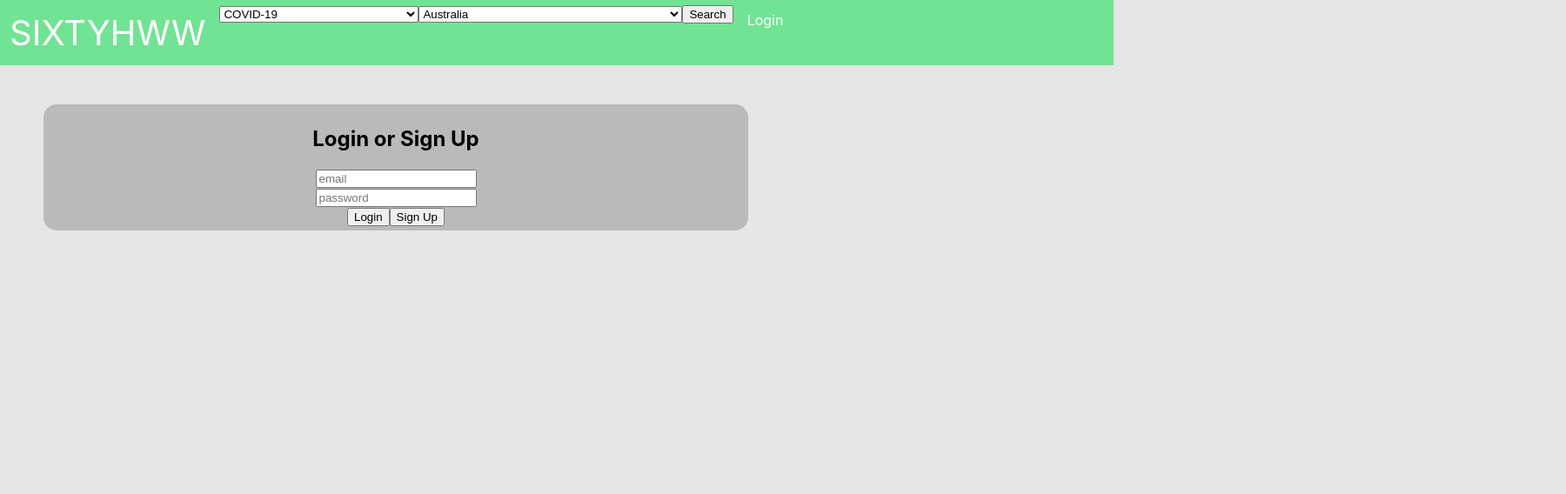
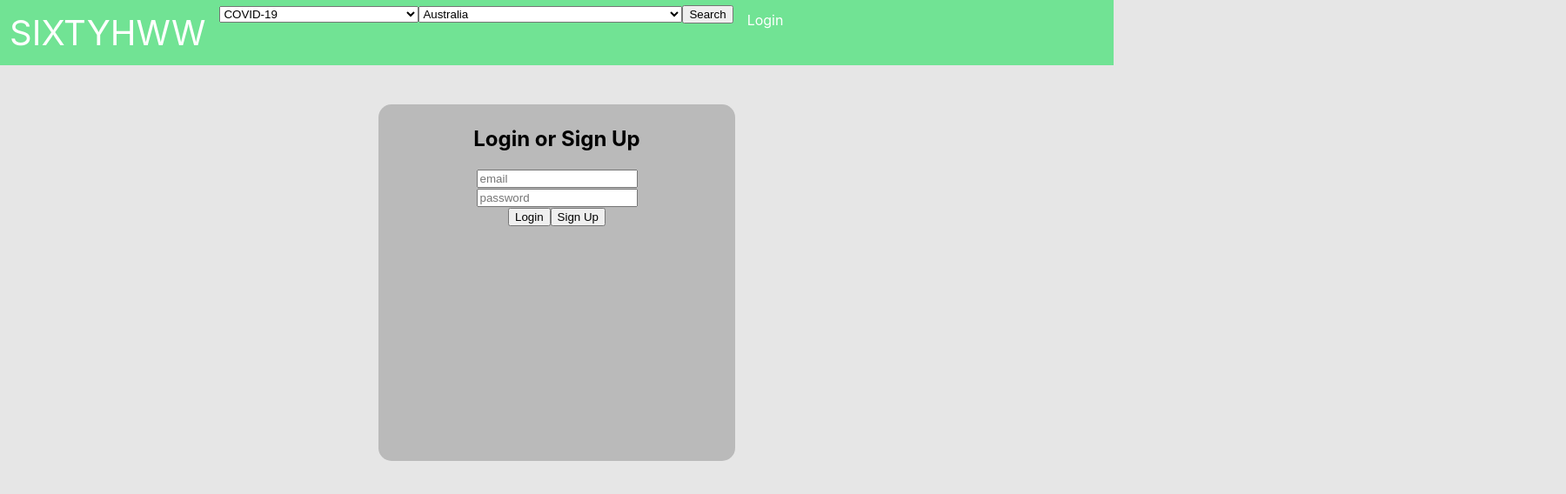
Before and after one commit to DanielF737/SENG3011_SIXTYHWW, a React (Create React App) app in the folder PHASE_2/Application_SourceCode/: page /login in a window 1280 px wide. Shown: the top 568 px of the page at 87% size, 1800 px wide, since content can reach past the window. Built offline with nearby package versions, Linux system fonts and the light colour scheme; what google-maps-react would draw is missing.

Commit message:
adjusted login page, added some error handling

```diff
--- a/PHASE_2/Application_SourceCode/src/components/login.js
+++ b/PHASE_2/Application_SourceCode/src/components/login.js
@@ -55,6 +55,20 @@ class Login extends React.Component {
       .then(r=> r.text())
       .then(r => {
         console.log(r)
+        if (r==='{"errno":19,"code":"SQLITE_CONSTRAINT"}') {
+          this.setState({
+            error: "An account with this username already exists"
+          })
+        } else if (r==='Incorrect password') {
+          this.setState({
+            error: r
+          })
+        } else if (r==='Invalid username') {
+        this.setState({
+          error: r
+        })
+      }
+
       })
     }
   }
--- a/PHASE_2/Application_SourceCode/src/styles/login.css
+++ b/PHASE_2/Application_SourceCode/src/styles/login.css
@@ -1,12 +1,14 @@
 
 .pageBody {
-    width: 1800px;
     float: center;
+    text-align: center;
+    width: 100%;
 }
 
 .login {
     text-align: center;
-    width: 800px;
+    width: 400px;
+    height: 400px;
     margin: 10px 50px;
     padding: 5px;
     margin-top: 50px;
@@ -15,6 +17,7 @@
     background-color: #bababa;
     border-radius: 15px;
     float: center;
+    display: inline-block;
 }
 
 .errorText {
```
Also changed, not shown: 1 other file (tests, documents, lock files or other folders).
